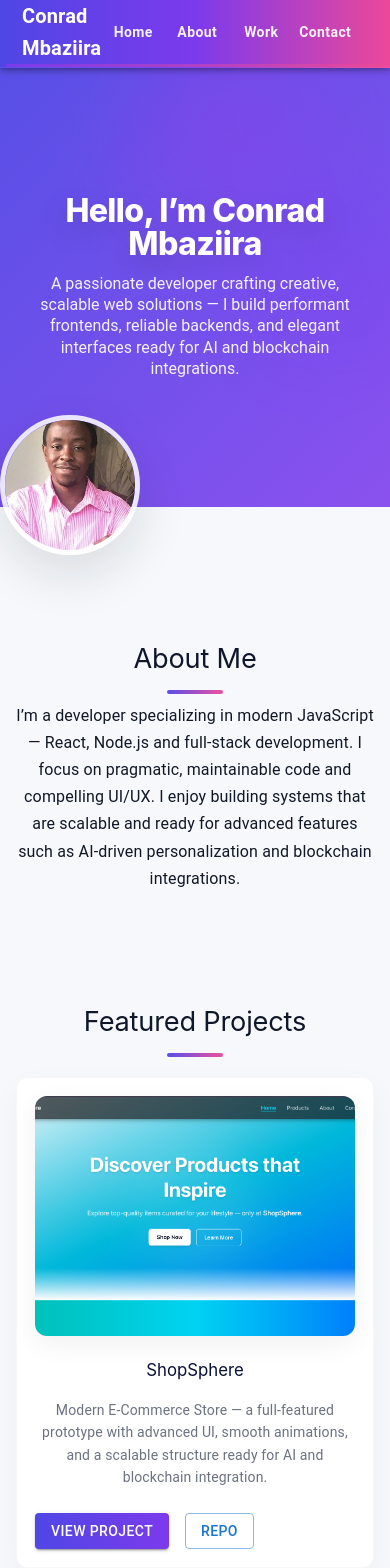
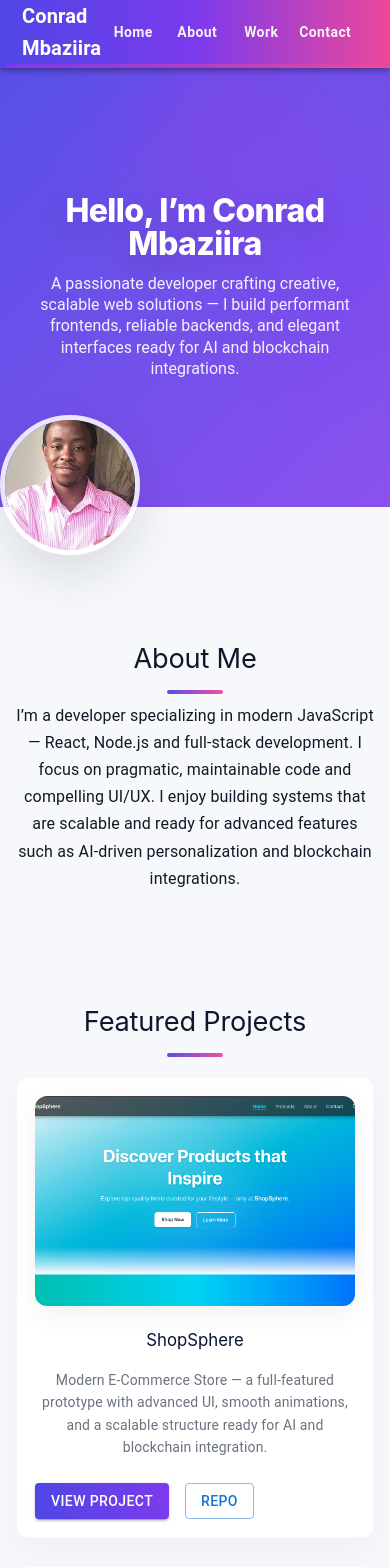
Before and after one commit to ConradPB/portfolio-react-update, a React (Vite) app in the folder portfolio/: page / in a window 390 px wide. Shown: the top 1568 px of the page. Built offline with nearby package versions, Linux system fonts and the light colour scheme; some icons are missing.

Commit message:
style enhanced

```diff
--- a/portfolio/src/index.css
+++ b/portfolio/src/index.css
@@ -279,6 +279,6 @@ h2::after{
 @media (max-width: 900px) {
   .profile-pic { width: 140px; height: 140px; border-width:5px; }
   .featured { max-width: 100%; flex-basis: 100%; padding: 18px; }
-  .project-img { height: px; }
+  .project-img { height: 210px; }
   .welcome { min-height: 52vh; padding: 30px 14px; }
 }
```
